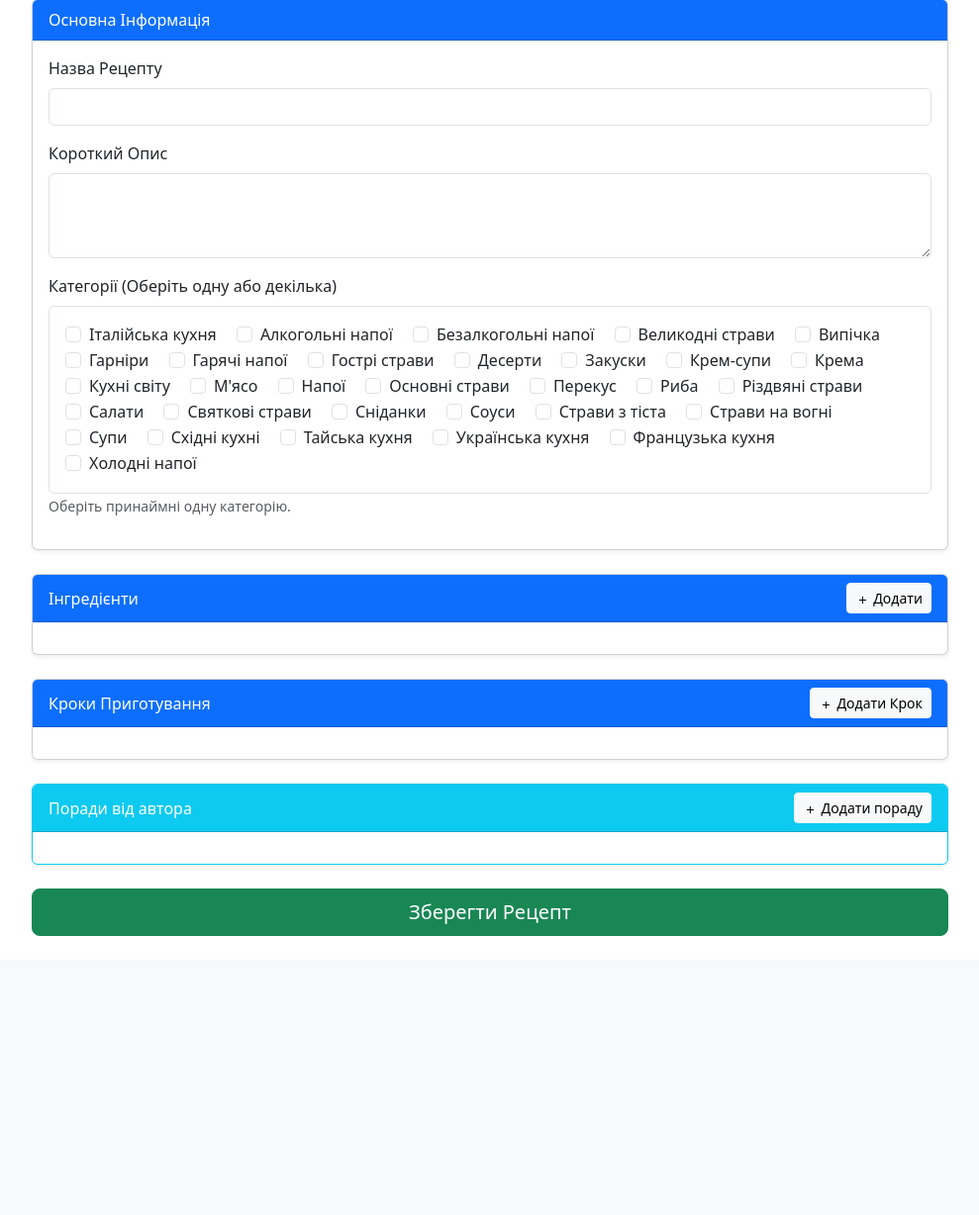
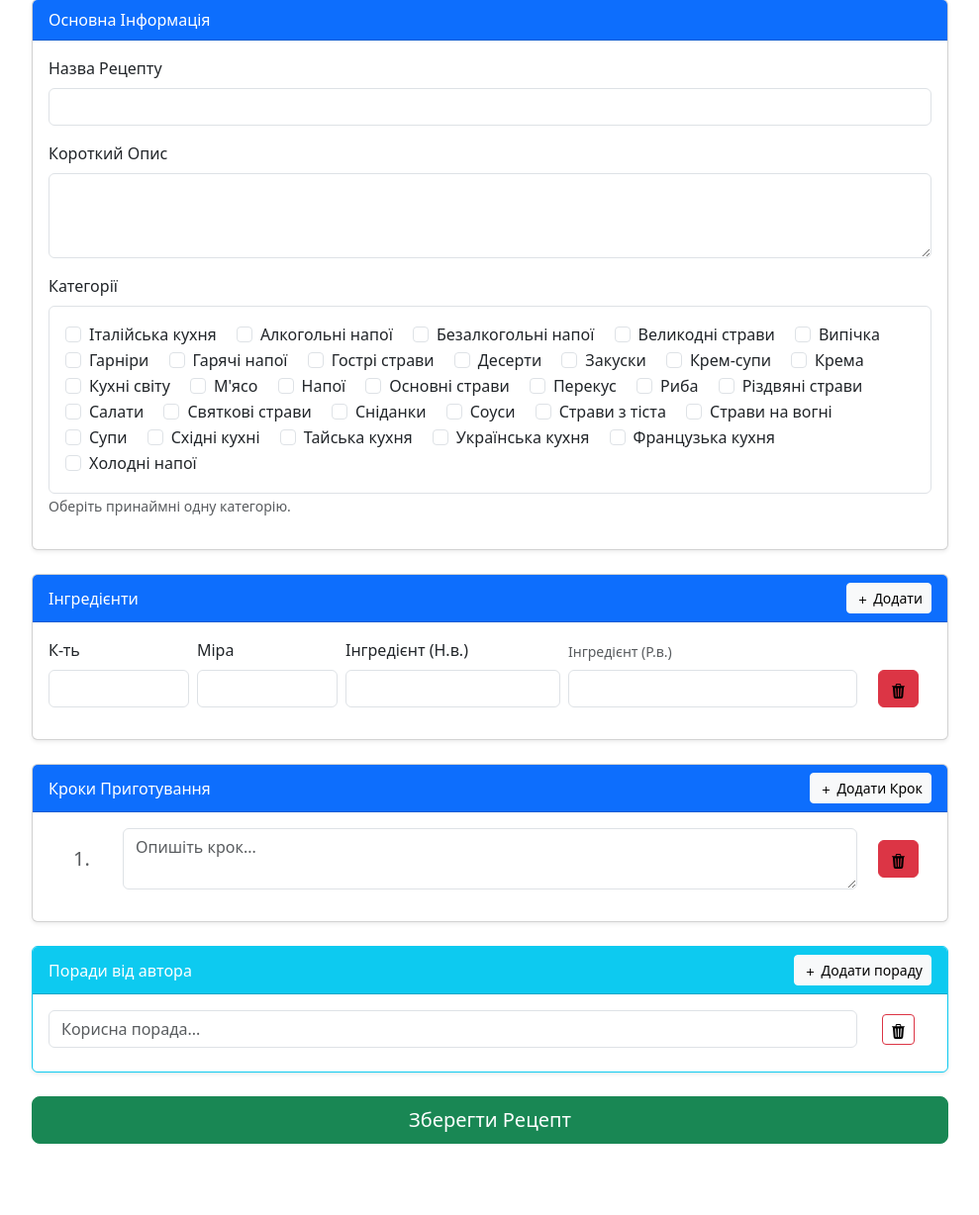
Before and after one commit to DariaNott/RecipeApp, a Flask app: page /add_recipe in a window 1280 px wide. Shown: the part 143-1371 px from the top of the page at 99% size, without its empty margins (145-1134 px from the left). Before the commit the page ends 1089 px from the top, so only its background shows below. Run offline with Flask 3, Linux system fonts and the light colour scheme; a user stored in the database is signed in.

Commit message:
Fixed add_recipe.html

```diff
--- a/templates/add_recipe.html
+++ b/templates/add_recipe.html
@@ -5,8 +5,10 @@
 {% block content %}
 <div class="row">
     <div class="col-lg-10 mx-auto">
-        <h2 class="mb-4"><img src="{{ url_for('static', filename='images/card-list.svg') }}" alt="card list"
-                              height="30"> Додати Новий Рецепт</h2>
+        <h2 class="mb-4">
+            <img src="{{ url_for('static', filename='images/card-list.svg') }}" alt="card list" height="30">
+            Додати Новий Рецепт
+        </h2>
 
         <form method="POST" action="{{ url_for('add_recipe') }}">
 
@@ -23,14 +25,12 @@
                     </div>
 
                     <div class="mb-3">
-                        <label class="form-label d-block">Категорії (Оберіть одну або декілька)</label>
+                        <label class="form-label d-block">Категорії</label>
                         <div class="border p-3 rounded" style="max-height: 200px; overflow-y: auto;">
                             {% for category in categories %}
                             <div class="form-check form-check-inline">
-                                <input class="form-check-input" type="checkbox"
-                                       name="categories"
-                                       id="category_{{ category.id }}"
-                                       value="{{ category.id }}">
+                                <input class="form-check-input" type="checkbox" name="categories"
+                                       id="category_{{ category.id }}" value="{{ category.id }}">
                                 <label class="form-check-label" for="category_{{ category.id }}">
                                     {{ category.title }}
                                 </label>
@@ -39,7 +39,6 @@
                         </div>
                         <small class="form-text text-muted">Оберіть принаймні одну категорію.</small>
                     </div>
-
                 </div>
             </div>
 
@@ -51,8 +50,7 @@
                     </button>
                 </div>
                 <div class="card-body">
-                    <div id="ingredientsContainer">
-                    </div>
+                    <div id="ingredientsContainer"></div>
                 </div>
             </div>
 
@@ -60,13 +58,11 @@
                 <div class="card-header bg-primary text-white d-flex justify-content-between align-items-center">
                     Кроки Приготування
                     <button type="button" class="btn btn-sm btn-light" id="addStepBtn">
-                        <img src="{{ url_for('static', filename='images/plus.svg') }}" alt="plus" height="15"> Додати
-                        Крок
+                        <img src="{{ url_for('static', filename='images/plus.svg') }}" alt="plus" height="15"> Додати Крок
                     </button>
                 </div>
                 <div class="card-body">
-                    <div id="instructionsContainer">
-                    </div>
+                    <div id="instructionsContainer"></div>
                 </div>
             </div>
 
@@ -74,36 +70,34 @@
                 <div class="card-header bg-info text-white d-flex justify-content-between align-items-center">
                     Поради від автора
                     <button type="button" class="btn btn-sm btn-light" id="addTipBtn">
-                        <img src="{{ url_for('static', filename='images/plus.svg') }}" alt="plus" height="15"> Додати
-                        пораду
+                        <img src="{{ url_for('static', filename='images/plus.svg') }}" alt="plus" height="15"> Додати пораду
                     </button>
                 </div>
                 <div class="card-body">
-                    <div id="tipsContainer">
-                    </div>
+                    <div id="tipsContainer"></div>
                 </div>
             </div>
 
-            <button type="submit" class="btn btn-success btn-lg w-100">Зберегти Рецепт</button>
+            <button type="submit" class="btn btn-success btn-lg w-100 mb-5">Зберегти Рецепт</button>
         </form>
     </div>
 </div>
-
 {% endblock %}
 
 {% block scripts %}
-{% endblock %}
 <script>
-    // Тепер ingredientTitles - це масив об'єктів: [{title: "Борошно", title_genitive: "Борошна"}, ...]
+    // Отримання списку інгредієнтів з Flask
     const ingredientTitles = {{ ingredient_titles_json | tojson }};
 
     const ingredientsContainer = document.getElementById('ingredientsContainer');
     const instructionsContainer = document.getElementById('instructionsContainer');
     const tipsContainer = document.getElementById('tipsContainer');
+
     let ingredientCounter = 0;
     let stepCounter = 0;
     let tipCounter = 0;
 
+    // Обробники подій для кнопок додавання
     document.getElementById('addIngredientBtn').addEventListener('click', addIngredientRow);
     document.getElementById('addStepBtn').addEventListener('click', addInstructionStep);
     document.getElementById('addTipBtn').addEventListener('click', addTipRow);
@@ -120,10 +114,12 @@
         const row = document.createElement('div');
         row.className = 'row g-2 mb-3 align-items-end ingredient-row';
         row.innerHTML = `
-            <div class="col-2"> <label for="amount_${ingredientCounter}" class="form-label">К-ть</label>
+            <div class="col-2">
+                <label for="amount_${ingredientCounter}" class="form-label">К-ть</label>
                 <input type="text" class="form-control" name="amount" id="amount_${ingredientCounter}">
             </div>
-            <div class="col-2"> <label for="measure_${ingredientCounter}" class="form-label">Міра</label>
+            <div class="col-2">
+                <label for="measure_${ingredientCounter}" class="form-label">Міра</label>
                 <input type="text" class="form-control" name="measure" id="measure_${ingredientCounter}">
             </div>
             <div class="col-3 position-relative">
@@ -131,7 +127,8 @@
                 <input type="text" class="form-control ingredient-input" name="ingredient_title" id="ingredient_title_${ingredientCounter}" autocomplete="off" required>
                 <div class="autocomplete-list list-group position-absolute w-100 shadow-sm" style="z-index: 1000;"></div>
             </div>
-            <div class="col-4"> <label for="ingredient_title_genitive_${ingredientCounter}" class="form-label text-muted">Інгредієнт (Р.в., кого/чого?)</label>
+            <div class="col-4">
+                <label for="ingredient_title_genitive_${ingredientCounter}" class="form-label text-muted small">Інгредієнт (Р.в.)</label>
                 <input type="text" class="form-control" name="ingredient_title_genitive" id="ingredient_title_genitive_${ingredientCounter}">
             </div>
             <div class="col-1 text-center">
@@ -140,51 +137,37 @@
                 </button>
             </div>
         `;
-
         ingredientsContainer.appendChild(row);
 
-        // Логіка видалення рядка
         row.querySelector('.remove-row-btn').addEventListener('click', () => {
             row.remove();
-            if (ingredientsContainer.children.length === 0) {
-                addIngredientRow();
-            }
+            if (ingredientsContainer.children.length === 0) addIngredientRow();
         });
 
-        // Логіка автозаповнення
         setupAutocomplete(row.querySelector('.ingredient-input'));
     }
 
     function setupAutocomplete(inputElement) {
         const wrapper = inputElement.closest('.position-relative');
         const autocompleteList = wrapper.querySelector('.autocomplete-list');
-
-        // Знаходимо поле для родового відмінка в поточному рядку
         const row = inputElement.closest('.ingredient-row');
         const genitiveInput = row.querySelector('input[name="ingredient_title_genitive"]');
-
 
         inputElement.addEventListener('input', function() {
             const query = this.value.toLowerCase();
             autocompleteList.innerHTML = '';
+            if (!query) return;
 
-            if (!query) {
-                return;
-            }
-
-            // ЗМІНА: Фільтруємо об'єкти за властивістю 'title'
             ingredientTitles.filter(ing => ing.title.toLowerCase().includes(query))
                             .slice(0, 5)
                             .forEach(ing => {
                 const item = document.createElement('button');
                 item.type = 'button';
-                item.className = 'list-group-item list-group-item-action';
+                item.className = 'list-group-item list-group-item-action py-1 px-2 small';
                 item.textContent = ing.title;
 
-                // ЗМІНА: Обробник кліку тепер використовує об'єкт 'ing'
                 item.addEventListener('click', () => {
                     inputElement.value = ing.title;
-                    // НОВЕ: Заповнюємо поле родового відмінка
                     genitiveInput.value = ing.title_genitive;
                     autocompleteList.innerHTML = '';
                 });
@@ -192,13 +175,10 @@
             });
         });
 
-        // Приховувати список, коли фокус втрачено
-        inputElement.addEventListener('blur', function() {
-            // Затримка, щоб дозволити клік на елементі списку
+        inputElement.addEventListener('blur', () => {
             setTimeout(() => autocompleteList.innerHTML = '', 200);
         });
     }
-
 
     function addInstructionStep() {
         stepCounter++;
@@ -206,11 +186,11 @@
         row.className = 'row g-2 mb-3 align-items-center instruction-row';
         row.innerHTML = `
             <div class="col-1 text-center">
-                <h5 class="m-0 text-muted">${stepCounter}.</h5>
+                <h5 class="m-0 text-muted step-num">${stepCounter}.</h5>
                 <input type="hidden" name="step_order" value="${stepCounter}">
             </div>
             <div class="col-10">
-                <textarea class="form-control" name="instruction_description" rows="2" placeholder="Опишіть крок приготування" required></textarea>
+                <textarea class="form-control" name="instruction_description" rows="2" placeholder="Опишіть крок..." required></textarea>
             </div>
             <div class="col-1 text-center">
                 <button type="button" class="btn btn-danger remove-row-btn">
@@ -218,39 +198,32 @@
                 </button>
             </div>
         `;
-
         instructionsContainer.appendChild(row);
         updateStepNumbers();
 
-        // Логіка видалення рядка
         row.querySelector('.remove-row-btn').addEventListener('click', () => {
             row.remove();
             updateStepNumbers();
-            if (instructionsContainer.children.length === 0) {
-                addInstructionStep();
-            }
+            if (instructionsContainer.children.length === 0) addInstructionStep();
         });
     }
 
     function updateStepNumbers() {
-        // Перераховуємо всі кроки після додавання/видалення
         const steps = instructionsContainer.querySelectorAll('.instruction-row');
         steps.forEach((step, index) => {
             const order = index + 1;
-            step.querySelector('h5').textContent = `${order}.`;
+            step.querySelector('.step-num').textContent = `${order}.`;
             step.querySelector('input[name="step_order"]').value = order;
         });
         stepCounter = steps.length;
     }
 
     function addTipRow() {
-        tipCounter++;
         const row = document.createElement('div');
         row.className = 'row g-2 mb-2 align-items-center tip-row';
         row.innerHTML = `
             <div class="col-11">
-                <input type="text" class="form-control" name="tip_description"
-                       placeholder="Наприклад: Можна замінити цукор на мед" autocomplete="off">
+                <input type="text" class="form-control" name="tip_description" placeholder="Корисна порада..." autocomplete="off">
             </div>
             <div class="col-1 text-center">
                 <button type="button" class="btn btn-outline-danger btn-sm remove-row-btn">
@@ -258,14 +231,12 @@
                 </button>
             </div>
         `;
-
         tipsContainer.appendChild(row);
 
         row.querySelector('.remove-row-btn').addEventListener('click', () => {
             row.remove();
-            if (tipsContainer.children.length === 0) {
-                addTipRow();
-            }
+            if (tipsContainer.children.length === 0) addTipRow();
         });
-}
+    }
 </script>
+{% endblock %}
```
Also changed, not shown: instance/recipes.db.
